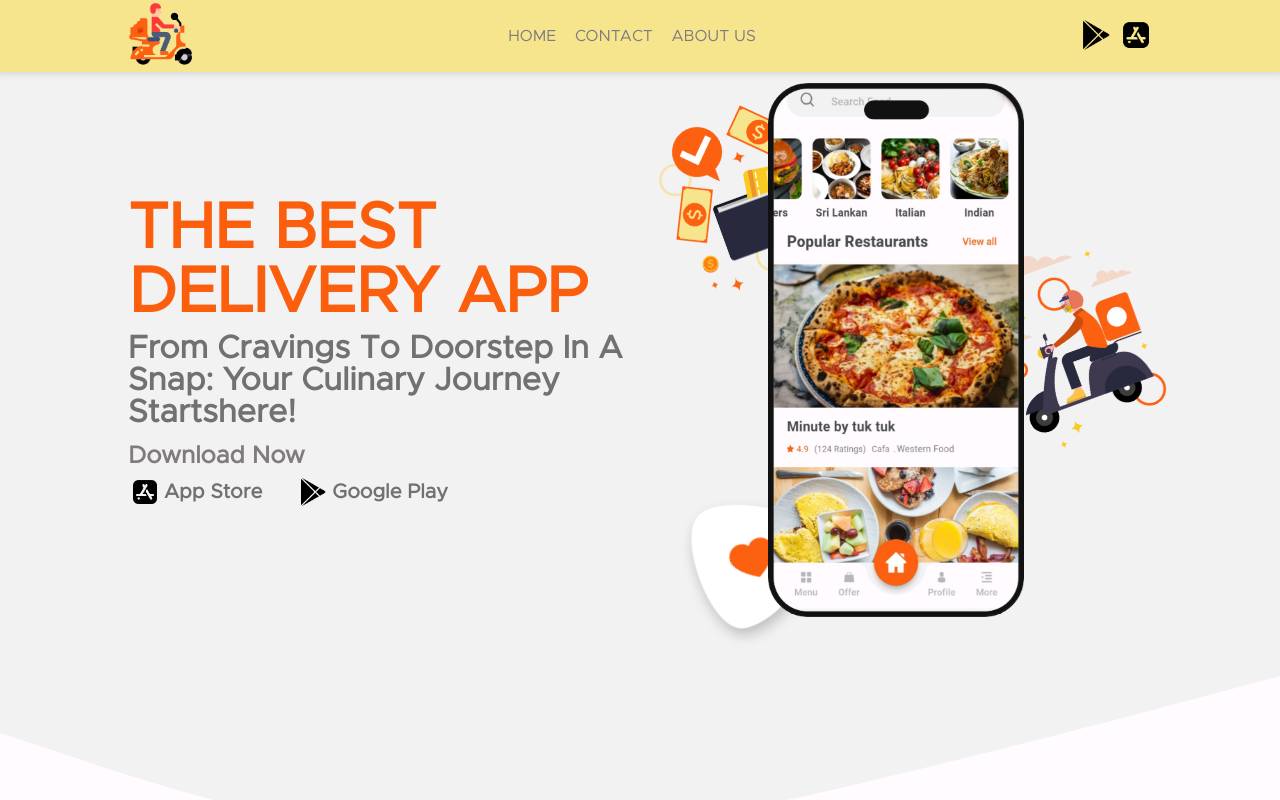
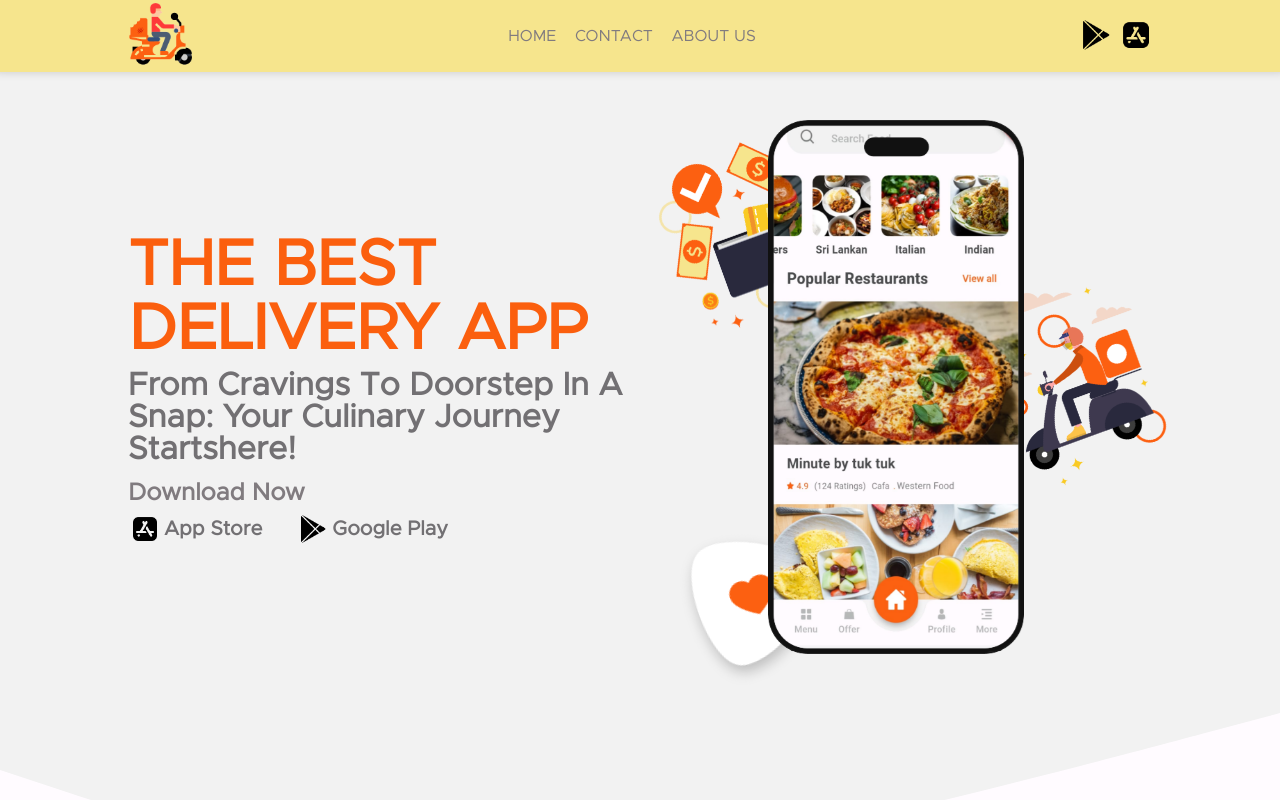
Before and after one commit to elirrgn/divorapp, a React (Vite) app: page / in a window 1280 px wide. Shown: the top 800 px of the page. Built offline with nearby package versions, Linux system fonts and the light colour scheme.

Commit message:
underline header

```diff
--- a/src/App.css
+++ b/src/App.css
@@ -171,7 +171,6 @@ header {
 
 .menu ul li a:hover {
   color: var(--accent) !important;
-  text-decoration: underline;
   transition: color ease-in 0.2s;
   animation: getBigger 0.2s ease-in forwards;
 }
@@ -207,7 +206,7 @@ header {
 }
 
 .hero-container {
-  padding-top: 1.7rem;
+  padding-top: 4rem;
 }
 
 .hero-text {
```
